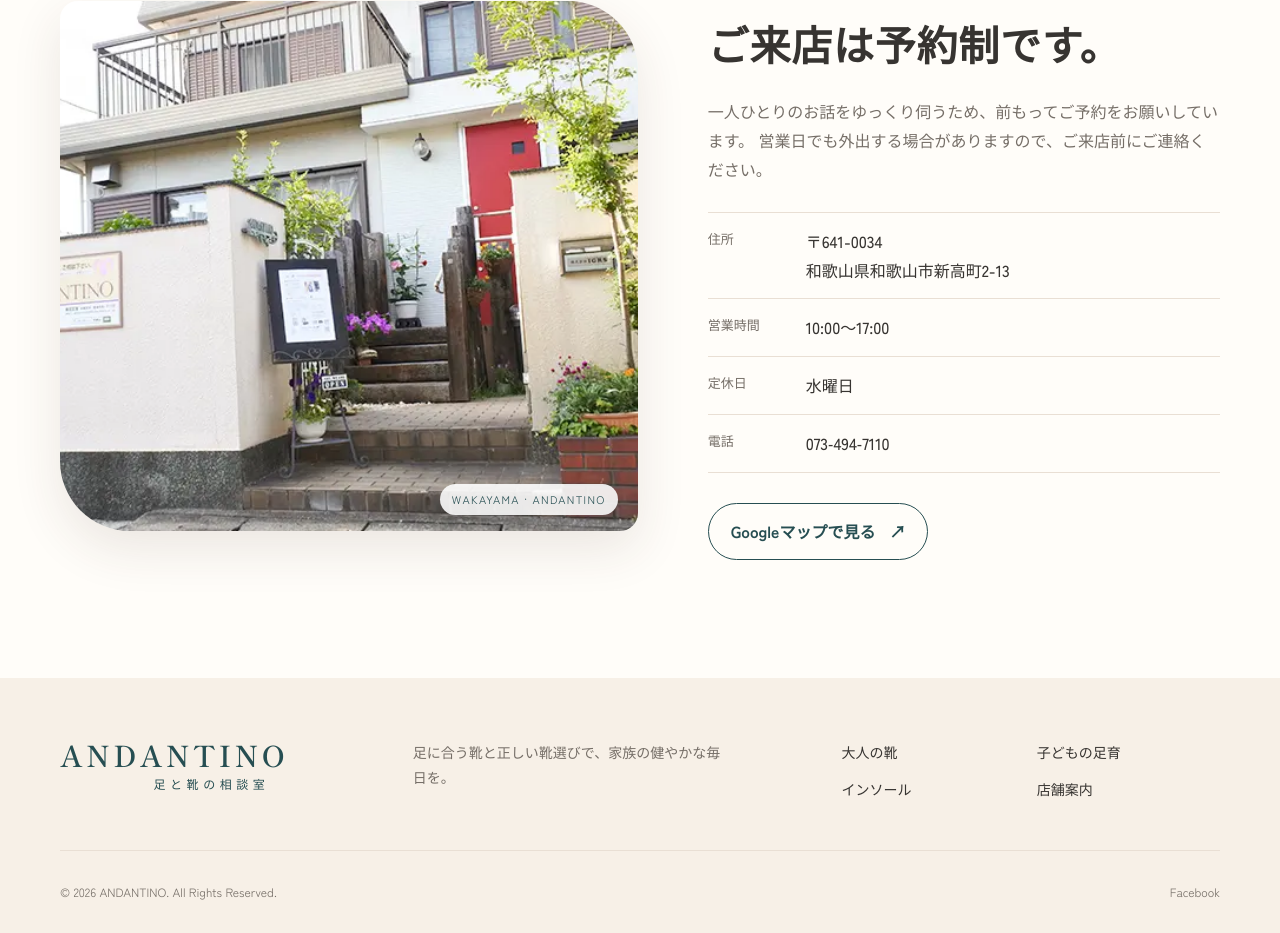
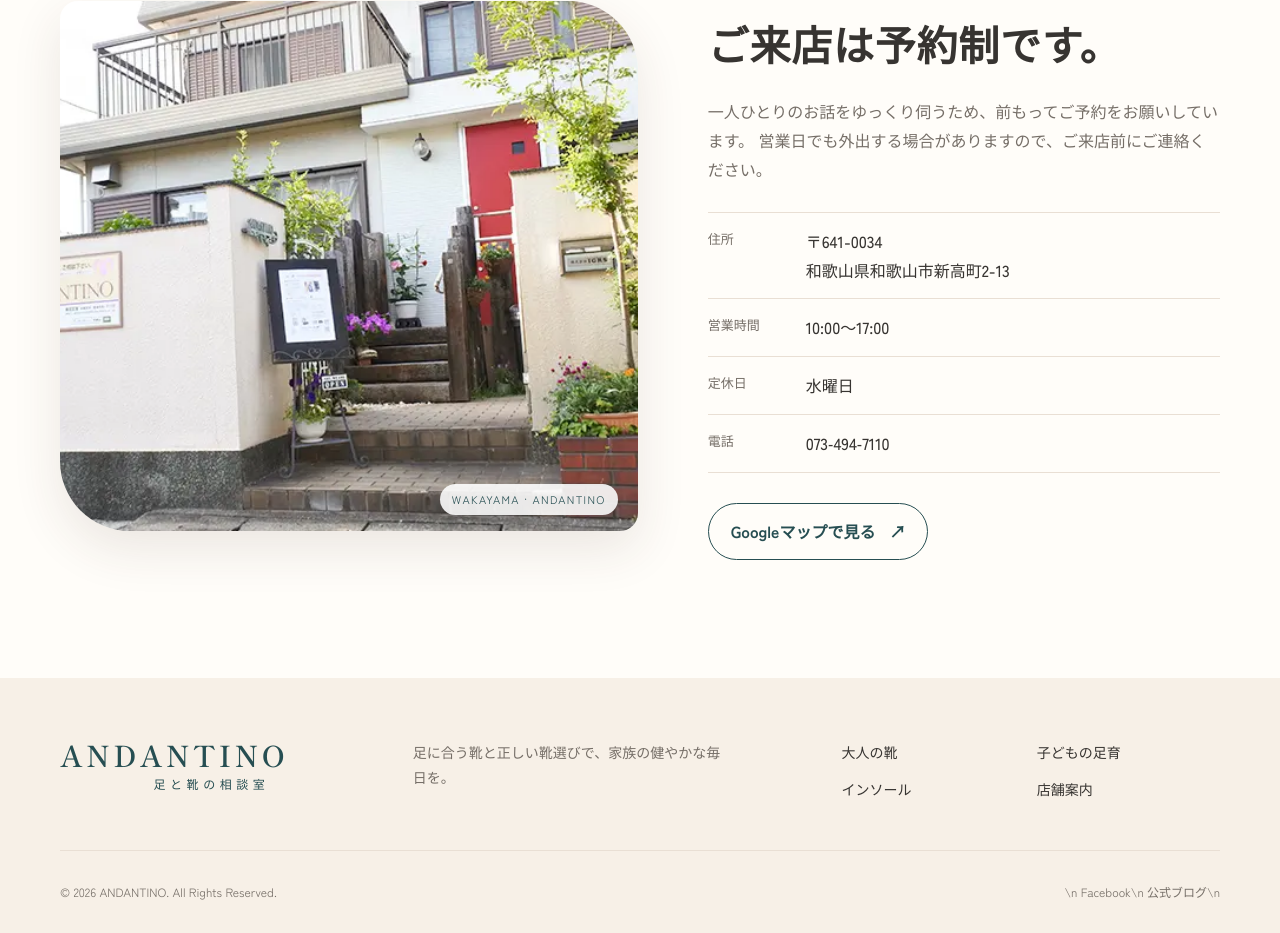
Before and after one commit to toshi1218/andantino, a plain HTML site: page index.html in a window 1280 px wide. Shown: the part 4802-5735 px from the top of the page. Drawn offline with Linux system fonts and the light colour scheme.

Commit message:
Add official Andantino blog

```diff
--- a/index.html
+++ b/index.html
@@ -298,7 +298,7 @@
       </div>
       <div class="container footer__bottom">
         <span>© 2026 ANDANTINO. All Rights Reserved.</span>
-        <a href="https://www.facebook.com/share/18yvcF1E6G/" target="_blank" rel="noopener">Facebook</a>
+        <span class="footer__social">\n          <a href="https://www.facebook.com/share/18yvcF1E6G/" target="_blank" rel="noopener">Facebook</a>\n          <a href="https://blog.livedoor.jp/andantino7110/" target="_blank" rel="noopener">公式ブログ</a>\n        </span>
       </div>
     </footer>
 
```
